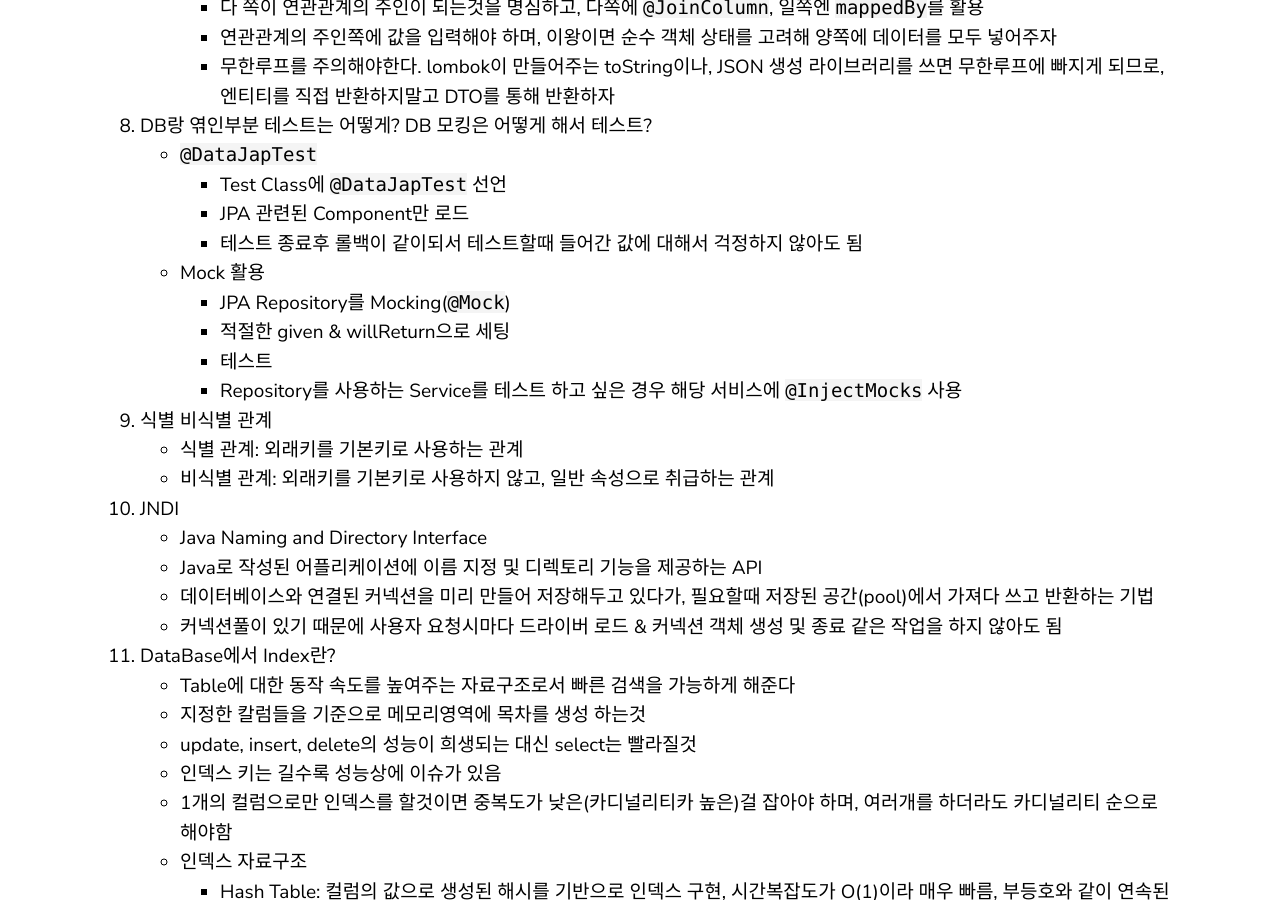
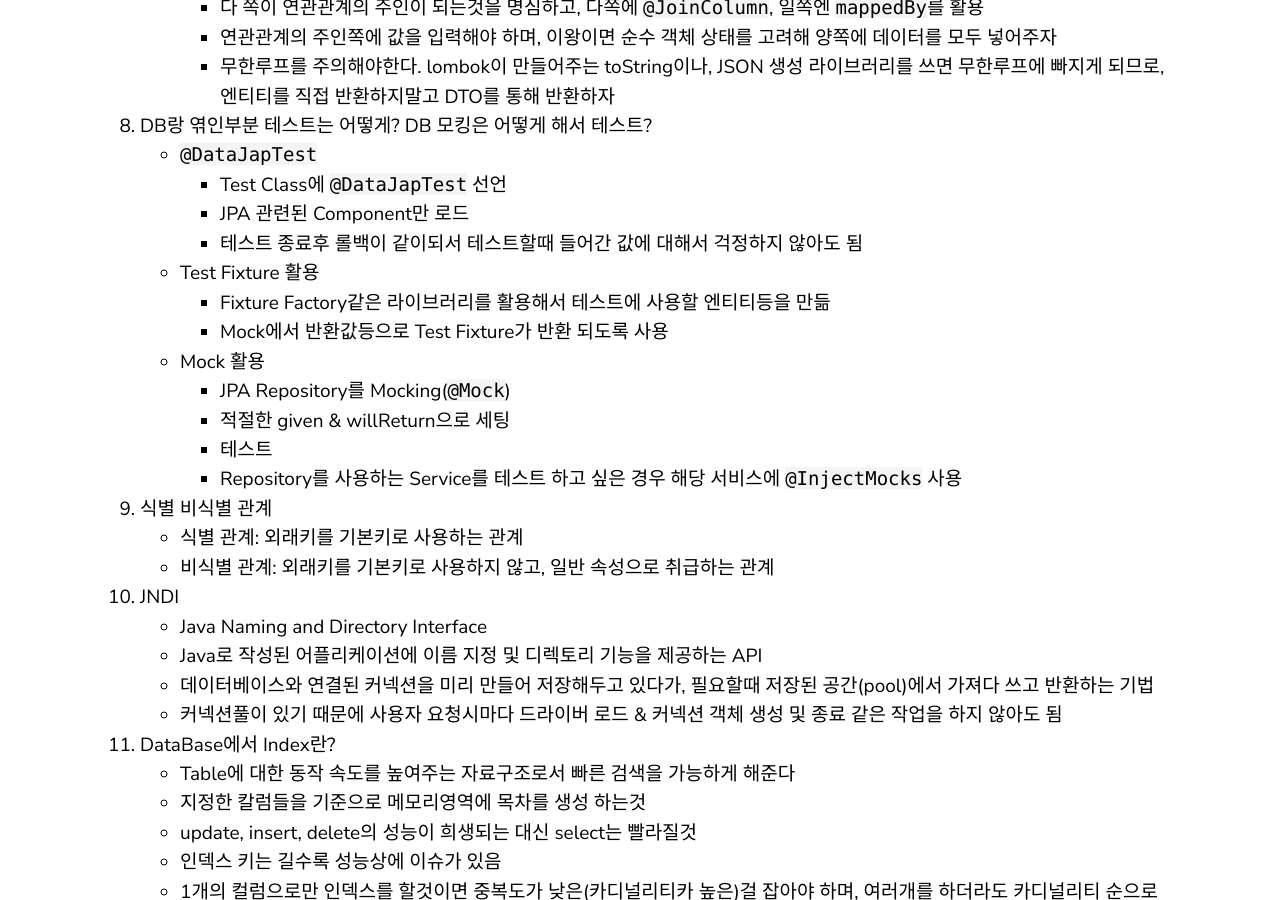
Before and after one commit to yoowonyoung/yoowonyoung.github.io, a Jekyll site: the page built from _posts/2021-06-11-Interview-08.md, in a window 1280 px wide and 900 px high, scrolled down 11059 px. Built offline with Jekyll 4.4.1, drawn with Linux system fonts in a browser that asks for light colours; comment, search, counter and statistics services are not loaded.

Commit message:
Update 2021-06-11-Interview-08.md

````diff
--- a/_posts/2021-06-11-Interview-08.md
+++ b/_posts/2021-06-11-Interview-08.md
@@ -290,6 +290,10 @@ Kakao for Business 의 API 서버를 Jenkins + Kubernetes 환경에 맞게 배
         * Test Class에 ```@DataJapTest``` 선언
         * JPA 관련된 Component만 로드
         * 테스트 종료후 롤백이 같이되서 테스트할때 들어간 값에 대해서 걱정하지 않아도 됨
+
+    - Test Fixture 활용
+        * Fixture Factory같은 라이브러리를 활용해서 테스트에 사용할 엔티티등을 만듦
+        * Mock에서 반환값등으로 Test Fixture가 반환 되도록 사용
 
     - Mock 활용
         * JPA Repository를 Mocking(```@Mock```)
````
